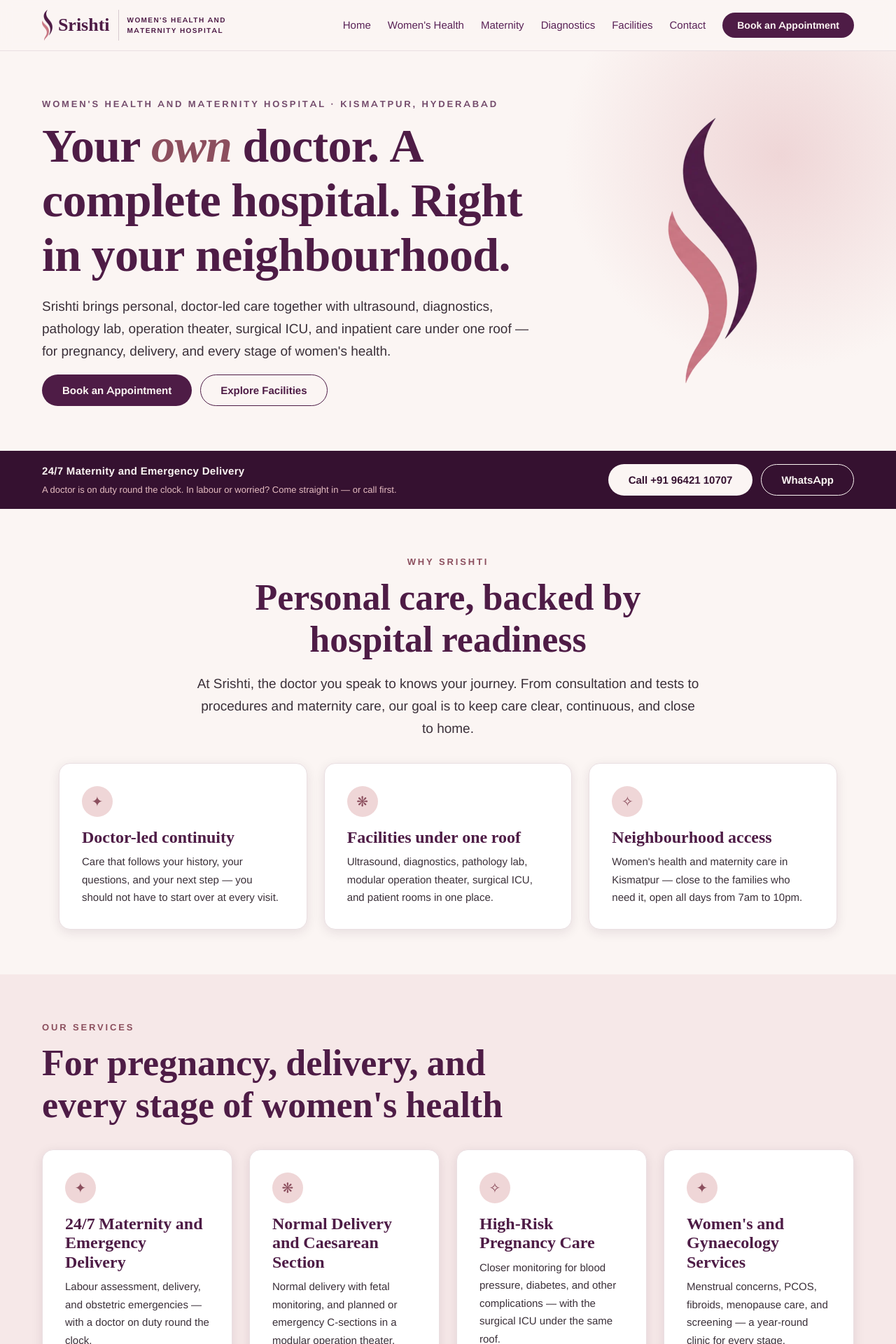
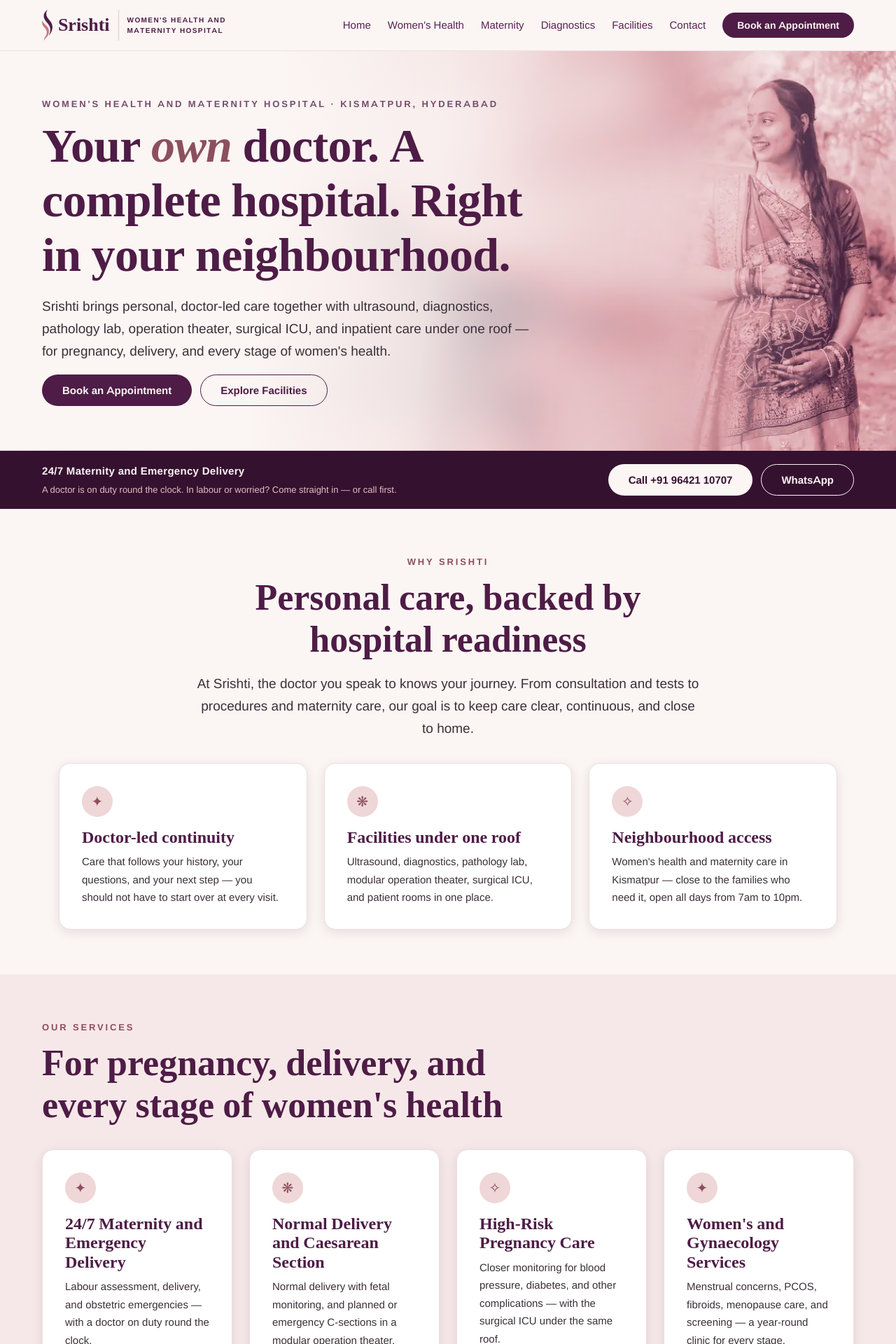
Before and after one commit to Srishti-WH-MH/srishtiwomenshospital.com, a Jekyll site: the page built from index.html, in a window 1280 px wide. Shown: the top 1920 px of the page at 70% size. Built offline with Jekyll 4.4.1, drawn with Linux system fonts in a browser that asks for light colours; some web fonts are replaced.

Commit message:
Home: add a duotone hero photograph
Free stock has no Indian, calm, clinical doctor-with-patient image that fits the
brand — every candidate was wrong on casting, palette or setting. So: an
authentically Indian maternity photograph (Darshan Dave, Pexels), rendered as a
plum duotone so it sits in the brand palette instead of fighting it.

Deliberately no doctor in frame. The hero copy already carries the doctor
message in words, and a stock model in a white coat would read as Dr. Ashwini —
a claim we cannot make. When real photography of her exists it drops into the
same slot.

Implementation:
- Decorative, so it lives in a pseudo-element, not an <img>; screen readers skip
  it and the copy carries the meaning
- The scrim is painted over the photo in the same background stack, so the
  headline's contrast comes from ivory, not from the image: measured 12.3:1
  (headline) and 11.7:1 (lead), both past WCAG AAA
- Two crops. Desktop scrims left-to-right with the subject on the right. On a
  phone the copy fills the hero, so the only visible band is the bottom ~280px —
  that crop shows her hands resting on the bump, which reads better in that space
  than a squeezed face
- Preloaded as the LCP element, gated per-breakpoint so only one crop is fetched,
  and only on the page that uses it
- 26KB (1600px) / 48KB (2400px) — the duotone compresses well

CREDITS.md records the photographer and states plainly that she is a model, not a
patient or member of staff, which the Pexels licence requires us not to imply.

Co-Authored-By: Claude Opus 4.8 <noreply@anthropic.com>

```diff
--- a/_includes/head.html
+++ b/_includes/head.html
@@ -24,6 +24,15 @@
 
 <link rel="stylesheet" href="{{ '/assets/ds/styles.css' | relative_url }}">
 <link rel="stylesheet" href="{{ '/css/site.css' | relative_url }}">
+{%- if page.hero_photo %}
+{%- comment -%}
+  The hero photo is the LCP element. A CSS background isn't discovered until the
+  stylesheet has parsed, so preload it — matching the same breakpoint the CSS
+  uses, or the browser would fetch both crops.
+{%- endcomment %}
+<link rel="preload" as="image" href="{{ '/assets/img/hero-wide-1600.webp' | relative_url }}" media="(min-width: 900px)">
+<link rel="preload" as="image" href="{{ '/assets/img/hero-tall-700.webp' | relative_url }}" media="(max-width: 899px)">
+{%- endif %}
 
 {%- comment -%}
   Set before first paint: the hamburger CSS is gated on `html.js`, so deferring
--- a/css/site.css
+++ b/css/site.css
@@ -129,6 +129,82 @@ a:not(.sui-btn):hover { color: var(--plum-900); }
 /* ---- Footer link colours (on deep plum) ----------------------------------- */
 .sui-footer a { color: var(--plum-200); }
 .sui-footer a:hover { color: var(--srishti-ivory); }
+
+/* ---- Hero photo -----------------------------------------------------------
+   A plum duotone photograph behind the hero. It is decorative — the copy carries
+   the message — so it lives in a pseudo-element rather than an <img>, and is
+   never announced to screen readers.
+
+   The scrim is part of the same background stack, painted OVER the photo, so the
+   headline keeps its contrast against ivory rather than depending on the image.
+   Desktop scrims left-to-right (subject sits right); mobile scrims top-to-bottom
+   (subject sits below the copy). */
+.sui-hero--photo { position: relative; overflow: hidden; }
+.sui-hero--photo::before { display: none; }   /* the DS rose glow, redundant here */
+.sui-hero--photo::after {
+  content: '';
+  position: absolute;
+  inset: 0;
+  z-index: 0;
+  background-repeat: no-repeat;
+  background-size: cover;
+}
+.sui-hero--photo .sui-hero__inner { position: relative; z-index: 1; }
+.sui-hero--photo .sui-hero__mark { display: none; }
+
+/* Phone: copy on ivory, photo fading in beneath it. The extra bottom padding is
+   what gives her room to appear below the buttons. */
+@media (max-width: 899px) {
+  .sui-hero--photo { padding-bottom: 280px; }
+  .sui-hero--photo::after {
+    background-image:
+      linear-gradient(to bottom,
+        var(--srishti-ivory) 0%,
+        var(--srishti-ivory) 40%,
+        rgba(251, 245, 243, 0.86) 56%,
+        rgba(251, 245, 243, 0.30) 80%,
+        rgba(251, 245, 243, 0) 100%),
+      url('../assets/img/hero-tall-700.webp');
+    background-position: center bottom;
+  }
+}
+@media (max-width: 899px) and (min-resolution: 2dppx) {
+  .sui-hero--photo::after {
+    background-image:
+      linear-gradient(to bottom,
+        var(--srishti-ivory) 0%,
+        var(--srishti-ivory) 40%,
+        rgba(251, 245, 243, 0.86) 56%,
+        rgba(251, 245, 243, 0.30) 80%,
+        rgba(251, 245, 243, 0) 100%),
+      url('../assets/img/hero-tall-1000.webp');
+  }
+}
+
+/* Desktop: subject on the right, copy on an ivory field to the left. */
+@media (min-width: 900px) {
+  .sui-hero--photo::after {
+    background-image:
+      linear-gradient(95deg,
+        var(--srishti-ivory) 30%,
+        rgba(251, 245, 243, 0.88) 48%,
+        rgba(251, 245, 243, 0.30) 74%,
+        rgba(251, 245, 243, 0) 100%),
+      url('../assets/img/hero-wide-1600.webp');
+    background-position: center right;
+  }
+}
+@media (min-width: 1600px), (min-width: 900px) and (min-resolution: 2dppx) {
+  .sui-hero--photo::after {
+    background-image:
+      linear-gradient(95deg,
+        var(--srishti-ivory) 30%,
+        rgba(251, 245, 243, 0.88) 48%,
+        rgba(251, 245, 243, 0.30) 74%,
+        rgba(251, 245, 243, 0) 100%),
+      url('../assets/img/hero-wide-2400.webp');
+  }
+}
 
 /* ---- Brand lockup ---------------------------------------------------------
    Flame mark (image) + wordmark and strapline as live text. Colours sampled
--- a/index.html
+++ b/index.html
@@ -6,9 +6,10 @@ description: >-
 og_title: "Srishti — Women's Health and Maternity Hospital"
 og_description: "Your own doctor. A complete hospital. Right in your neighbourhood."
 permalink: /
+hero_photo: true
 ---
 
-  <header class="sui-hero">
+  <header class="sui-hero sui-hero--photo">
     <div class="sui-hero__inner">
       <div>
         <p class="sui-eyebrow">Women's Health and Maternity Hospital · Kismatpur, Hyderabad</p>
```
Also changed, not shown: CREDITS.md (added, +29 -0 lines), assets/img/hero-tall-1000.webp (added), assets/img/hero-tall-700.webp (added), assets/img/hero-wide-1600.webp (added), assets/img/hero-wide-2400.webp (added), 1 other file.
